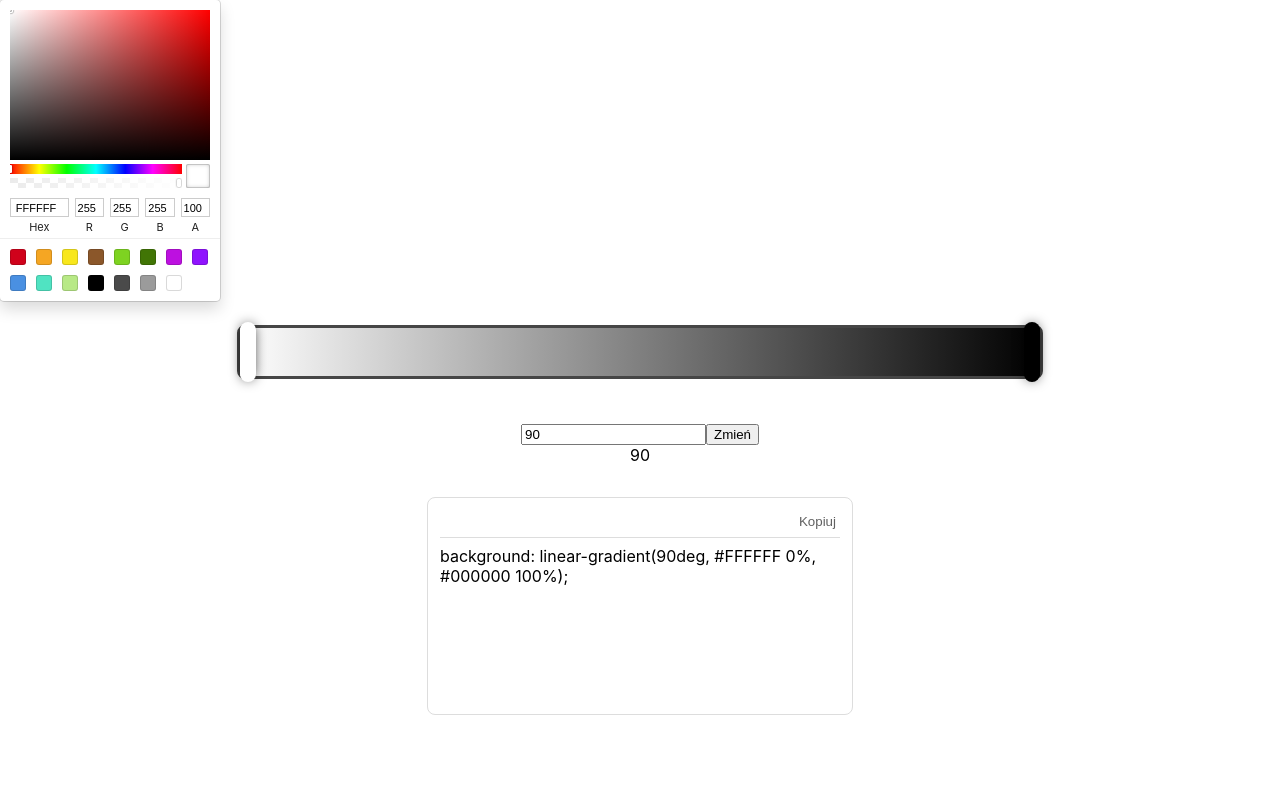
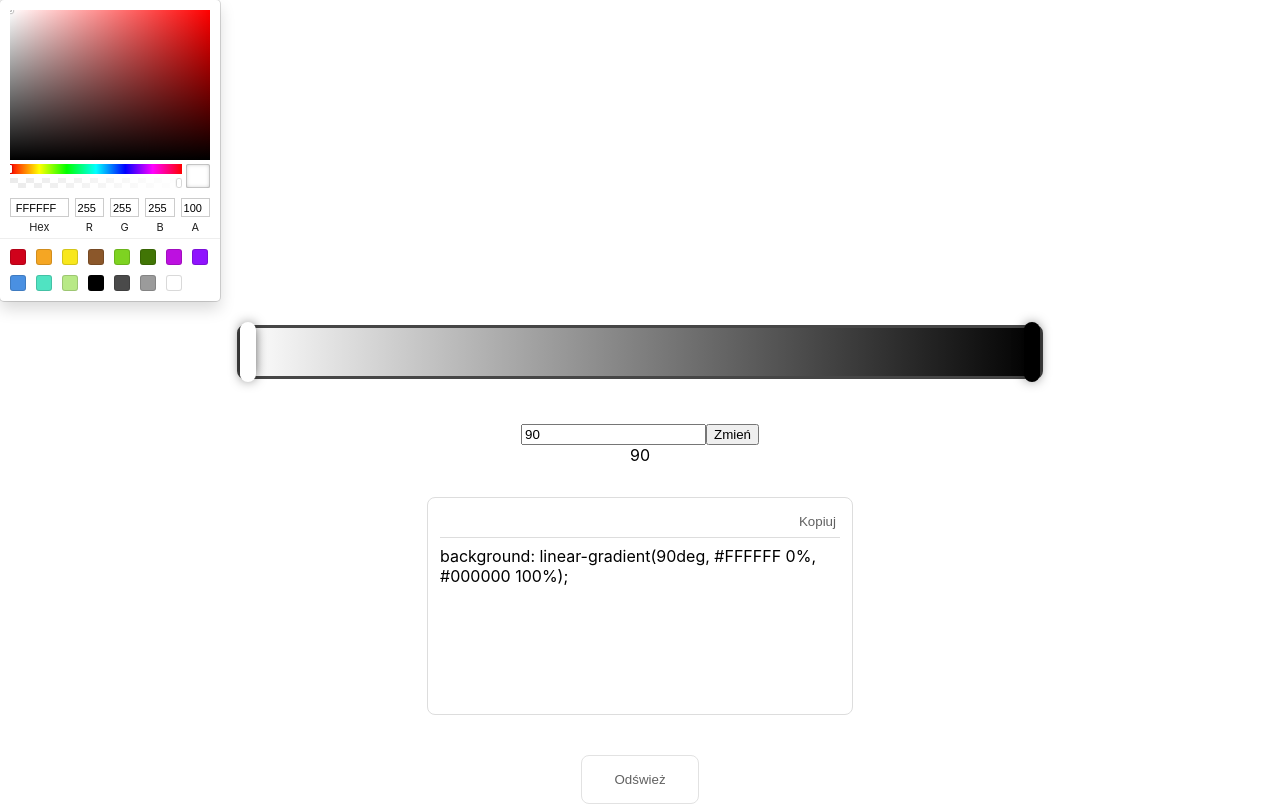
Before and after one commit to PiotrKochanka/gradient_shadow_generator, a React (Create React App) app: page / in a window 1280 px wide. Built offline with nearby package versions, Linux system fonts and the light colour scheme.

Commit message:
Adding a refresh button

```diff
--- a/src/App.tsx
+++ b/src/App.tsx
@@ -5,6 +5,7 @@ import MyColorPicker from './components/MyColorPicker/MyColorPicker';
 import ColorBar from './components/ColorBar/ColorBar';
 import InclinedWheel from './components/InclinedWheel/InclinedWheel';
 import CodeToCopy from './components/CodeToCopy/CodeToCopy';
+import ResetButton from './components/ResetButton/ResetButton';
 
 // Zaktualizowany typ ActiveButton
 type ActiveButton = 'button1' | 'button2' | 'dynamic' | null;
@@ -155,6 +156,7 @@ function App() {
           currentPosition={currentNumber}
           gradientString={fullGradientString}
         />
+        <ResetButton />
       </div>
     </div>
     </Router>
--- /dev/null
+++ b/src/components/ResetButton/ResetButton.module.css
@@ -0,0 +1,12 @@
+.refresh_button{
+    padding: 16px 32px;
+    margin: 40px 0px 0px 0px;
+    border: 1px solid rgb(226, 226, 226);
+    color: rgb(97, 97, 97);
+    background-color: transparent;
+    border-radius: 0.5rem;
+    cursor: pointer;
+}
+.refresh_button:hover{
+    opacity: 0.7;
+}
--- /dev/null
+++ b/src/components/ResetButton/ResetButton.tsx
@@ -0,0 +1,16 @@
+import React from 'react';
+import styles from './ResetButton.module.css';
+
+const RefreshButton: React.FC = () => {
+  const handleRefresh = () => {
+    window.location.reload();
+  };
+
+  return (
+    <button onClick={handleRefresh} className={`${styles.refresh_button}`}>
+      Odśwież
+    </button>
+  );
+};
+
+export default RefreshButton;
```
